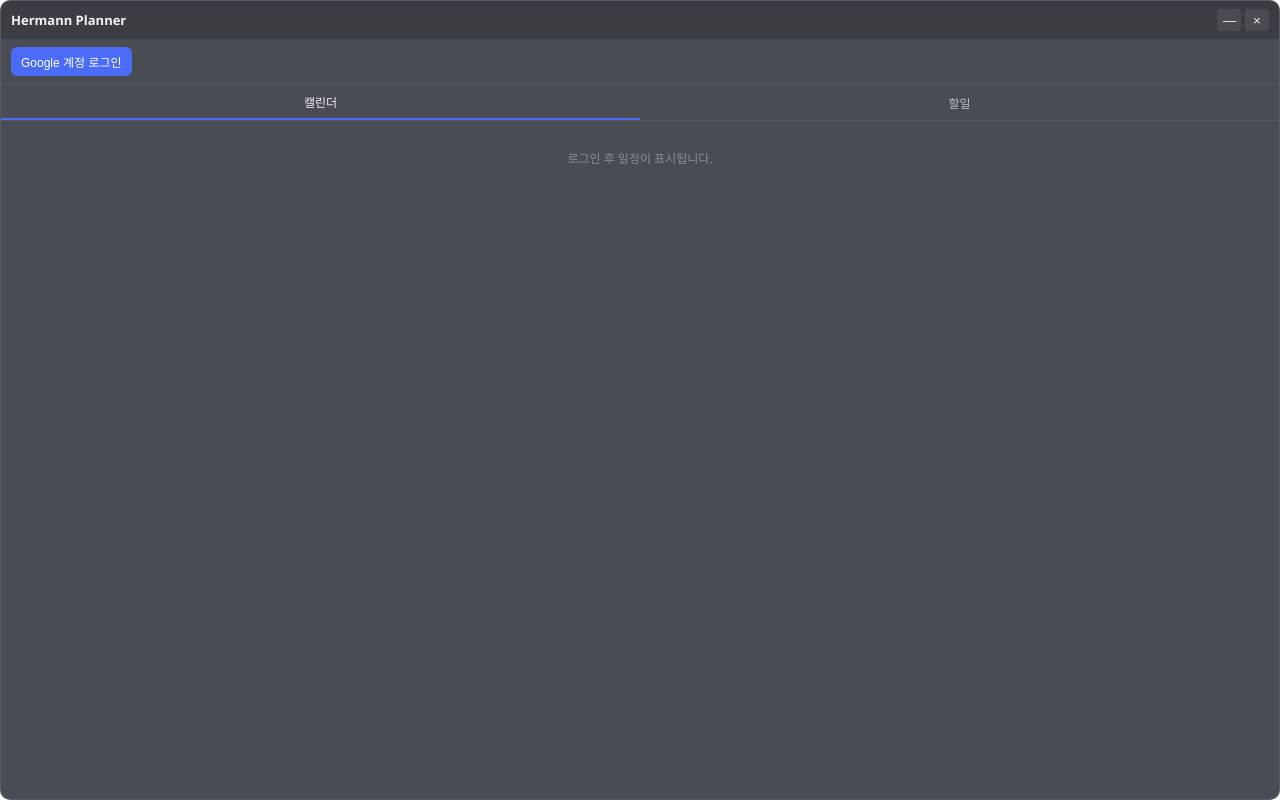
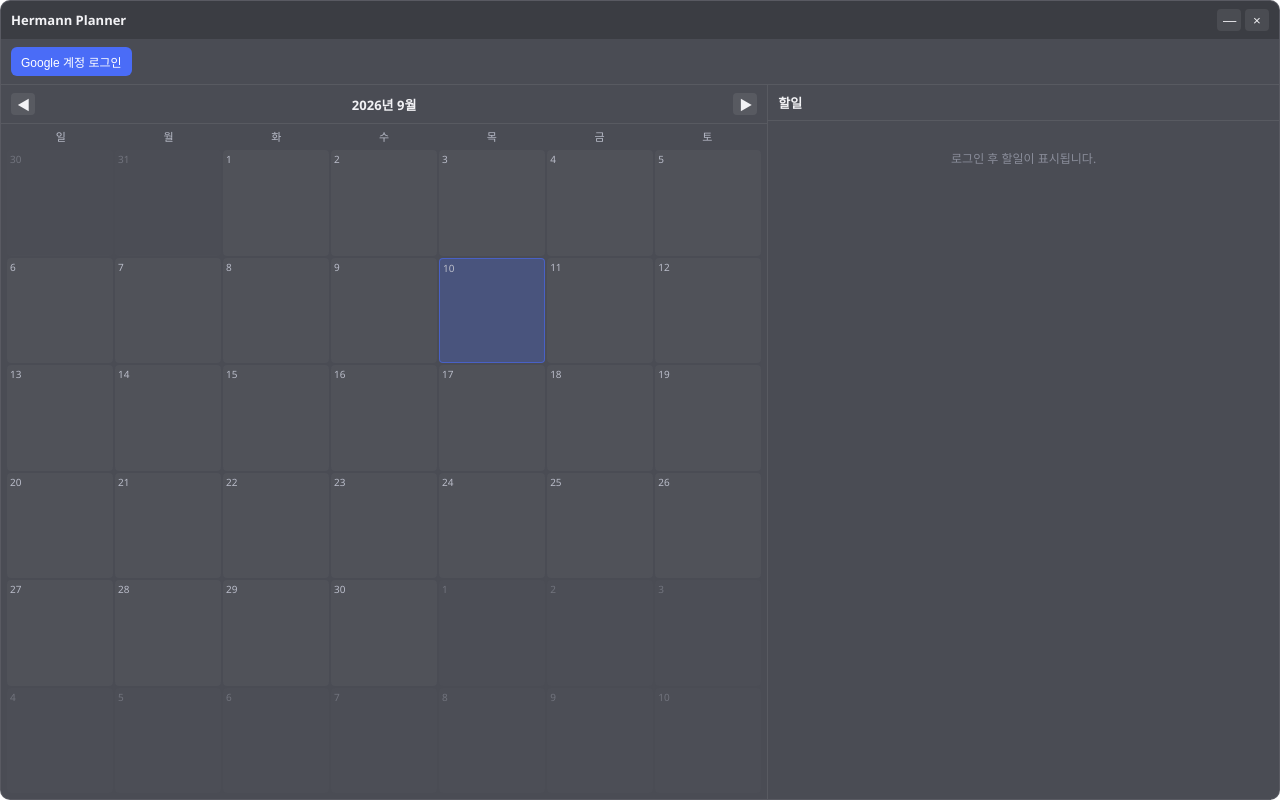
Before and after one commit to junganim518/hermann-planner, an Electron app: page src/renderer/index.html in a window 1280 px wide. Drawn offline with Linux system fonts and the light colour scheme; no server answers.

Commit message:
Add month view, side-by-side layout, always-on-bottom mode

```diff
--- a/src/renderer/index.html
+++ b/src/renderer/index.html
@@ -21,19 +21,21 @@
       <span id="auth-status"></span>
     </div>
 
-    <nav id="tabs">
-      <button class="tab-btn active" data-tab="calendar">캘린더</button>
-      <button class="tab-btn" data-tab="tasks">할일</button>
-    </nav>
-
     <main id="content">
-      <section id="tab-calendar" class="tab-panel active">
-        <div id="calendar-list" class="scroll-list">
-          <p class="empty-message">로그인 후 일정이 표시됩니다.</p>
+      <section id="pane-calendar">
+        <div id="month-nav">
+          <button id="btn-prev-month" title="이전 달">◀</button>
+          <span id="month-label"></span>
+          <button id="btn-next-month" title="다음 달">▶</button>
         </div>
+        <div class="weekday-row">
+          <span>일</span><span>월</span><span>화</span><span>수</span><span>목</span><span>금</span><span>토</span>
+        </div>
+        <div id="days-grid" class="days-grid"></div>
       </section>
 
-      <section id="tab-tasks" class="tab-panel">
+      <section id="pane-tasks">
+        <h2 class="pane-title">할일</h2>
         <div id="tasks-list" class="scroll-list">
           <p class="empty-message">로그인 후 할일이 표시됩니다.</p>
         </div>
--- a/src/renderer/renderer.js
+++ b/src/renderer/renderer.js
@@ -3,10 +3,15 @@ const btnLogout = document.getElementById('btn-logout');
 const authStatus = document.getElementById('auth-status');
 const btnTray = document.getElementById('btn-tray');
 const btnClose = document.getElementById('btn-close');
-const calendarList = document.getElementById('calendar-list');
+const monthLabel = document.getElementById('month-label');
+const btnPrevMonth = document.getElementById('btn-prev-month');
+const btnNextMonth = document.getElementById('btn-next-month');
+const daysGrid = document.getElementById('days-grid');
 const tasksList = document.getElementById('tasks-list');
-const tabButtons = document.querySelectorAll('.tab-btn');
-const tabPanels = document.querySelectorAll('.tab-panel');
+
+let currentMonth = new Date();
+currentMonth.setDate(1);
+currentMonth.setHours(0, 0, 0, 0);
 
 function setAuthUI(loggedIn) {
   btnLogin.classList.toggle('hidden', loggedIn);
@@ -14,27 +19,88 @@ function setAuthUI(loggedIn) {
   authStatus.textContent = loggedIn ? '연결됨' : '연결 안 됨';
 }
 
-function formatEventTime(event) {
-  if (event.start?.date && !event.start?.dateTime) return '종일';
-  const date = new Date(event.start.dateTime);
-  return date.toLocaleString('ko-KR', { month: 'short', day: 'numeric', hour: '2-digit', minute: '2-digit' });
+function escapeHtml(str) {
+  const div = document.createElement('div');
+  div.textContent = str;
+  return div.innerHTML;
 }
 
-function renderEvents(events) {
-  calendarList.innerHTML = '';
-  if (!events.length) {
-    calendarList.innerHTML = '<p class="empty-message">표시할 일정이 없습니다.</p>';
-    return;
+function formatDateKey(date) {
+  const y = date.getFullYear();
+  const m = String(date.getMonth() + 1).padStart(2, '0');
+  const d = String(date.getDate()).padStart(2, '0');
+  return `${y}-${m}-${d}`;
+}
+
+function dateKeyFromEvent(event) {
+  if (event.start?.date) return event.start.date;
+  if (event.start?.dateTime) return formatDateKey(new Date(event.start.dateTime));
+  return null;
+}
+
+function formatEventLabel(event) {
+  const title = event.summary || '(제목 없음)';
+  if (event.start?.dateTime) {
+    const time = new Date(event.start.dateTime).toLocaleTimeString('ko-KR', {
+      hour: '2-digit',
+      minute: '2-digit',
+    });
+    return `${time} ${title}`;
   }
+  return title;
+}
+
+function renderMonthGrid(monthDate, events) {
+  monthLabel.textContent = `${monthDate.getFullYear()}년 ${monthDate.getMonth() + 1}월`;
+
+  const eventsByDay = {};
   for (const event of events) {
-    const item = document.createElement('div');
-    item.className = 'event-item';
-    item.innerHTML = `
-      <span class="event-dot"></span>
-      <span class="event-time">${formatEventTime(event)}</span>
-      <span class="event-title">${escapeHtml(event.summary || '(제목 없음)')}</span>
-    `;
-    calendarList.appendChild(item);
+    const key = dateKeyFromEvent(event);
+    if (!key) continue;
+    if (!eventsByDay[key]) eventsByDay[key] = [];
+    eventsByDay[key].push(event);
+  }
+
+  const year = monthDate.getFullYear();
+  const month = monthDate.getMonth();
+  const firstWeekday = new Date(year, month, 1).getDay();
+  const todayKey = formatDateKey(new Date());
+  const maxShown = 3;
+
+  daysGrid.innerHTML = '';
+  for (let i = 0; i < 42; i++) {
+    const cellDate = new Date(year, month, i - firstWeekday + 1);
+    const key = formatDateKey(cellDate);
+    const isCurrentMonth = cellDate.getMonth() === month;
+
+    const cell = document.createElement('div');
+    cell.className = 'day-cell';
+    if (!isCurrentMonth) cell.classList.add('other-month');
+    if (key === todayKey) cell.classList.add('today');
+
+    const numberEl = document.createElement('span');
+    numberEl.className = 'day-number';
+    numberEl.textContent = cellDate.getDate();
+    cell.appendChild(numberEl);
+
+    const dayEvents = eventsByDay[key] || [];
+    const eventsContainer = document.createElement('div');
+    eventsContainer.className = 'day-events';
+    for (const event of dayEvents.slice(0, maxShown)) {
+      const evEl = document.createElement('div');
+      evEl.className = 'day-event';
+      evEl.textContent = formatEventLabel(event);
+      evEl.title = event.summary || '(제목 없음)';
+      eventsContainer.appendChild(evEl);
+    }
+    if (dayEvents.length > maxShown) {
+      const more = document.createElement('div');
+      more.className = 'day-event-more';
+      more.textContent = `+${dayEvents.length - maxShown}`;
+      eventsContainer.appendChild(more);
+    }
+    cell.appendChild(eventsContainer);
+    daysGrid.appendChild(cell);
   }
 }
 
@@ -66,21 +132,16 @@ function renderTasks(tasks) {
   }
 }
 
-function escapeHtml(str) {
-  const div = document.createElement('div');
-  div.textContent = str;
-  return div.innerHTML;
-}
-
 async function loadEvents() {
-  const timeMin = new Date();
-  const timeMax = new Date();
-  timeMax.setDate(timeMax.getDate() + 14);
+  const year = currentMonth.getFullYear();
+  const month = currentMonth.getMonth();
+  const timeMin = new Date(year, month, 1);
+  const timeMax = new Date(year, month + 1, 1);
   try {
     const events = await window.hermannAPI.getEvents(timeMin.toISOString(), timeMax.toISOString());
-    renderEvents(events);
+    renderMonthGrid(currentMonth, events);
   } catch (err) {
-    calendarList.innerHTML = `<p class="empty-message">일정을 불러오지 못했습니다: ${escapeHtml(err.message)}</p>`;
+    daysGrid.innerHTML = `<p class="empty-message">일정을 불러오지 못했습니다: ${escapeHtml(err.message)}</p>`;
   }
 }
 
@@ -111,23 +172,25 @@ btnLogin.addEventListener('click', async () => {
 btnLogout.addEventListener('click', async () => {
   await window.hermannAPI.logout();
   setAuthUI(false);
-  renderEvents([]);
+  renderMonthGrid(currentMonth, []);
   renderTasks([]);
 });
 
 btnTray.addEventListener('click', () => window.hermannAPI.minimizeToTray());
 btnClose.addEventListener('click', () => window.hermannAPI.closeWidget());
 
-tabButtons.forEach((btn) => {
-  btn.addEventListener('click', () => {
-    tabButtons.forEach((b) => b.classList.remove('active'));
-    tabPanels.forEach((p) => p.classList.remove('active'));
-    btn.classList.add('active');
-    document.getElementById(`tab-${btn.dataset.tab}`).classList.add('active');
-  });
+btnPrevMonth.addEventListener('click', () => {
+  currentMonth.setMonth(currentMonth.getMonth() - 1);
+  loadEvents();
+});
+
+btnNextMonth.addEventListener('click', () => {
+  currentMonth.setMonth(currentMonth.getMonth() + 1);
+  loadEvents();
 });
 
 (async function init() {
+  renderMonthGrid(currentMonth, []);
   const { loggedIn } = await window.hermannAPI.getAuthStatus();
   setAuthUI(loggedIn);
   if (loggedIn) {
--- a/src/renderer/styles.css
+++ b/src/renderer/styles.css
@@ -90,43 +90,137 @@ html, body {
   display: none !important;
 }
 
-#tabs {
+#content {
+  flex: 1;
   display: flex;
-  border-bottom: 1px solid rgba(255, 255, 255, 0.08);
+  flex-direction: row;
+  overflow: hidden;
 }
 
-.tab-btn {
-  flex: 1;
-  padding: 8px;
-  background: transparent;
-  border: none;
-  color: #b9bcc9;
-  cursor: pointer;
-  font-size: 12px;
+#pane-calendar {
+  flex: 3;
+  display: flex;
+  flex-direction: column;
+  min-width: 0;
+  border-right: 1px solid rgba(255, 255, 255, 0.08);
+  overflow: hidden;
 }
 
-.tab-btn.active {
-  color: #f2f2f5;
-  border-bottom: 2px solid #4a6cf7;
+#pane-tasks {
+  flex: 2;
+  display: flex;
+  flex-direction: column;
+  min-width: 0;
+  overflow: hidden;
 }
 
-#content {
+.pane-title {
+  margin: 0;
+  padding: 8px 10px;
+  font-size: 13px;
+  font-weight: 600;
+  border-bottom: 1px solid rgba(255, 255, 255, 0.08);
+  flex-shrink: 0;
+}
+
+#month-nav {
+  display: flex;
+  align-items: center;
+  justify-content: space-between;
+  padding: 8px 10px;
+  border-bottom: 1px solid rgba(255, 255, 255, 0.08);
+  flex-shrink: 0;
+}
+
+#month-nav button {
+  width: 24px;
+  height: 22px;
+  border: none;
+  border-radius: 4px;
+  background: rgba(255, 255, 255, 0.08);
+  color: #f2f2f5;
+  cursor: pointer;
+}
+
+#month-nav button:hover {
+  background: rgba(255, 255, 255, 0.2);
+}
+
+#month-label {
+  font-weight: 600;
+  font-size: 13px;
+}
+
+.weekday-row {
+  display: grid;
+  grid-template-columns: repeat(7, 1fr);
+  text-align: center;
+  font-size: 11px;
+  color: #b9bcc9;
+  padding: 4px 6px 0;
+  flex-shrink: 0;
+}
+
+.days-grid {
+  flex: 1;
+  display: grid;
+  grid-template-columns: repeat(7, 1fr);
+  grid-template-rows: repeat(6, 1fr);
+  gap: 2px;
+  padding: 6px;
+  overflow-y: auto;
+}
+
+.day-cell {
+  border-radius: 4px;
+  background: rgba(255, 255, 255, 0.03);
+  padding: 2px 3px;
+  display: flex;
+  flex-direction: column;
+  min-height: 0;
+  overflow: hidden;
+}
+
+.day-cell.other-month {
+  opacity: 0.35;
+}
+
+.day-cell.today {
+  background: rgba(74, 108, 247, 0.25);
+  border: 1px solid rgba(74, 108, 247, 0.6);
+}
+
+.day-number {
+  font-size: 10px;
+  color: #b9bcc9;
+}
+
+.day-events {
   flex: 1;
   overflow: hidden;
-  position: relative;
+  display: flex;
+  flex-direction: column;
+  gap: 1px;
+  margin-top: 2px;
 }
 
-.tab-panel {
-  display: none;
-  height: 100%;
+.day-event {
+  font-size: 9px;
+  background: rgba(74, 108, 247, 0.35);
+  border-radius: 2px;
+  padding: 0 2px;
+  white-space: nowrap;
+  overflow: hidden;
+  text-overflow: ellipsis;
 }
 
-.tab-panel.active {
-  display: block;
+.day-event-more {
+  font-size: 9px;
+  color: #8a8d9a;
 }
 
 .scroll-list {
-  height: 100%;
+  flex: 1;
   overflow-y: auto;
   padding: 8px 10px;
 }
@@ -138,7 +232,7 @@ html, body {
   margin-top: 20px;
 }
 
-.event-item, .task-item {
+.task-item {
   display: flex;
   align-items: flex-start;
   gap: 8px;
@@ -146,22 +240,7 @@ html, body {
   border-bottom: 1px solid rgba(255, 255, 255, 0.06);
 }
 
-.event-dot {
-  width: 8px;
-  height: 8px;
-  border-radius: 50%;
-  background: #4a6cf7;
-  margin-top: 4px;
-  flex-shrink: 0;
-}
-
-.event-time {
-  font-size: 11px;
-  color: #b9bcc9;
-  min-width: 70px;
-}
-
-.event-title, .task-title {
+.task-title {
   flex: 1;
   word-break: break-word;
 }
```
Also changed, not shown: src/main/main.js (+4 -6 lines).
